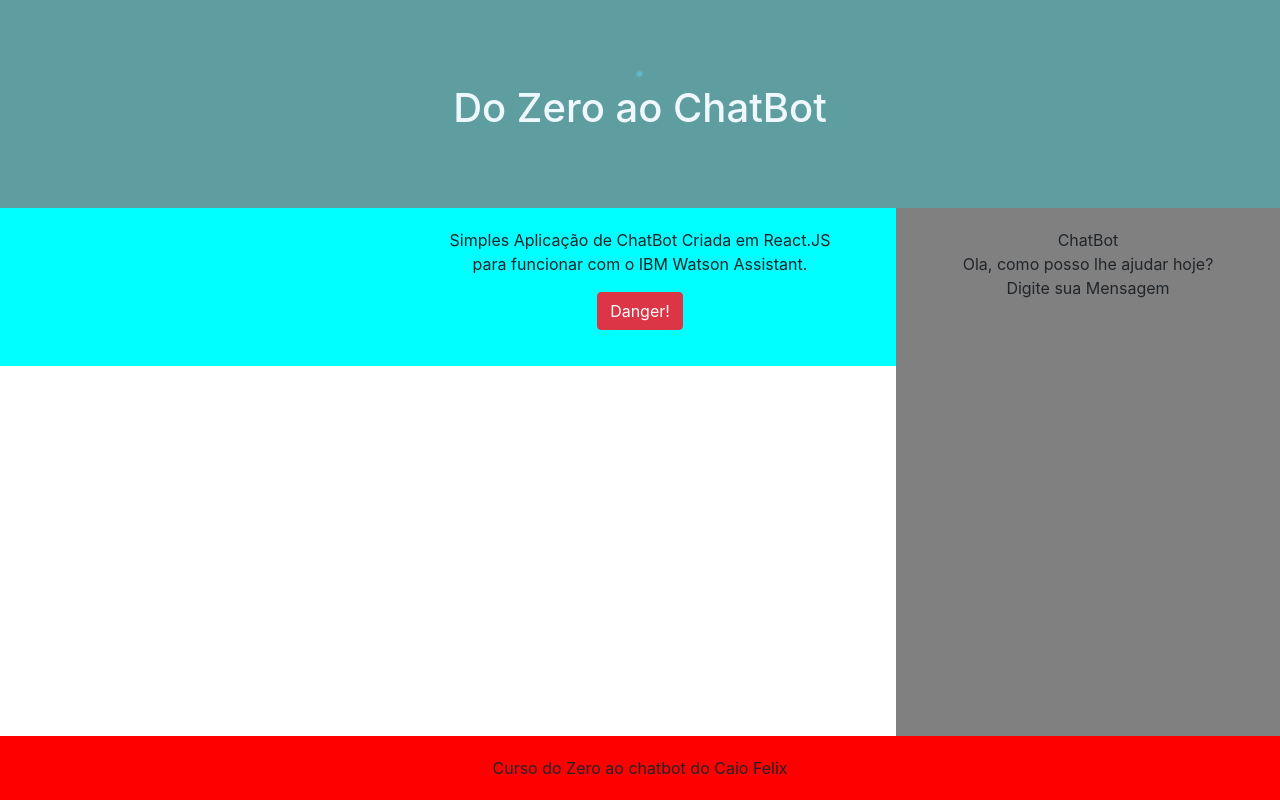
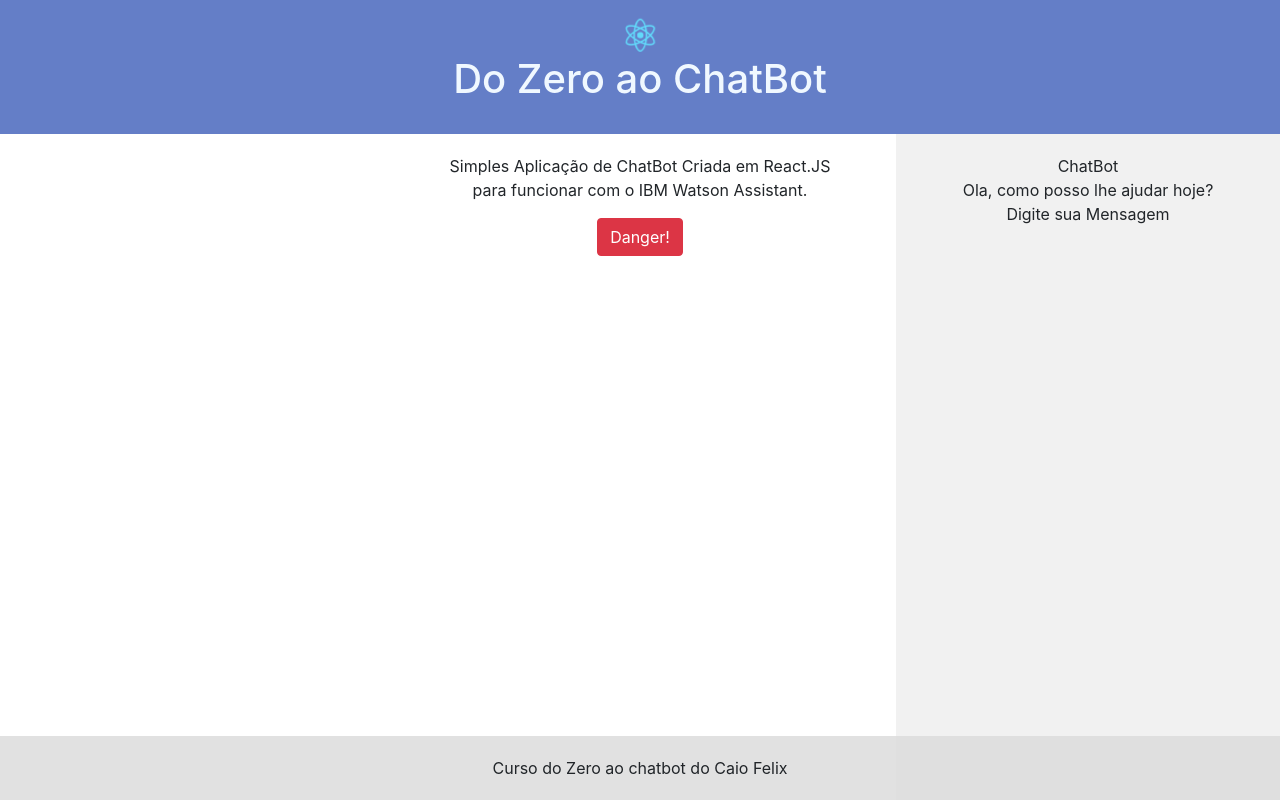
Before and after one commit to chalfel/chatbot-react, a React (Create React App) app: page / in a window 1280 px wide. Built offline with nearby package versions, Linux system fonts and the light colour scheme.

Commit message:
terceiro commit

```diff
--- a/src/App.css
+++ b/src/App.css
@@ -4,7 +4,7 @@
 
 .App-logo {
   animation: App-logo-spin infinite 20s linear;
-  height: 1vmin;
+  height: 5vmin;
 }
 
 .App-header {
@@ -13,8 +13,8 @@
   flex-direction: column;
   align-items: center;
   justify-content: center;
-  font-size: calc(10px + 2vmin);
-  height: 30%;
+  font-size: calc(10px + 1vmin);
+  height: 10%;
   color: white;
 }
 
--- a/src/index.css
+++ b/src/index.css
@@ -14,22 +14,22 @@ code {
 }
 
 .header{
-  background:cadetblue;
+  background:#647ec7;
   text-align: center;
   color: aliceblue;
-  padding: 60px;
-  size: 50%;
+  padding: 15px;
+  size: 20%;
 }
 
 .home{
   flex:70%;
-  background: aqua;
+  background: white;
   padding: 20px;
 }
 
 .chatbot{
   flex:30%;
-  background:gray;
+  background:#f1f1f1;
   padding: 20px;
   position: fixed ;
   right:0;
@@ -39,7 +39,7 @@ code {
 .footer{
   padding: 20px;
   text-align: center;
-  background: red;
+  background:#dddd;
   position:fixed;
   width:100%;
   bottom:0;
```
